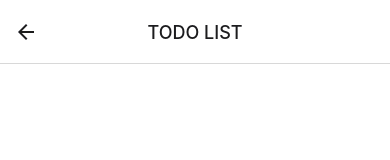
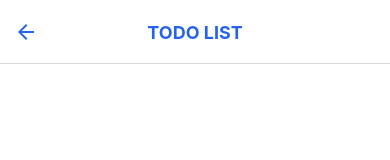
Before and after one commit to anjigu/react_native_todo, a React Native app: screen /List in a window 390 px wide. Shown: the top 160 px of the page. Built offline with nearby package versions, Linux system fonts and the light colour scheme.

Commit message:
feat: 헤더 타이틀 설정

```diff
--- a/src/navigations/AuthStack.js
+++ b/src/navigations/AuthStack.js
@@ -1,5 +1,6 @@
 import { createNativeStackNavigator } from '@react-navigation/native-stack';
-import { WHITE } from '../colors';
+import { Pressable, Text } from 'react-native';
+import { PRIMARY, WHITE } from '../colors';
 import ListScreen from '../screens/ListScreen';
 import SignInScreen from '../screens/SignInScreen';
 
@@ -14,20 +15,17 @@ const AuthStack = () => {
     screenOptions={{
         contentStyle: {backgroundColor: WHITE},
         headerTitleAlign: 'center', //안드로이드 화면을 위한 별도의 설정
-    }}>
+        headerTintColor: PRIMARY.DEFAULT,
+        headerTitleStyle: { fontWeight: '700'},
+        title: 'TODO LIST',
+}}>
       <Stack.Screen
       name={'List'}
       component={ListScreen}
-      options={{
-        title: 'TODO LIST',
-    }}
       />
       <Stack.Screen
       name={'SignIn'}
       component={SignInScreen}
-      options={{
-        title: 'TODO LIST',
-    }}
       />
     </Stack.Navigator>
   );
--- a/src/screens/SignInScreen.js
+++ b/src/screens/SignInScreen.js
@@ -32,7 +32,7 @@ const SignInScreen = ({ navigation }) => {
         await signIn(email, password);
         setIsLoading(false);
         //화면 이동
-        navigation.push('List');
+        navigation.navigate('List');
       } catch (e) {
         Alert.alert('SignIn Failed', e, [
           {
```
